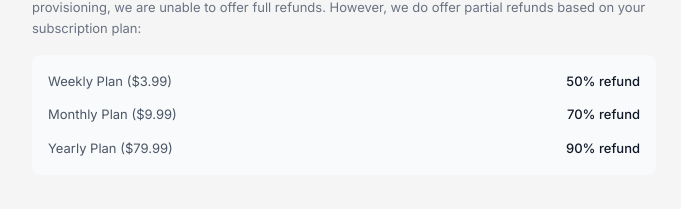
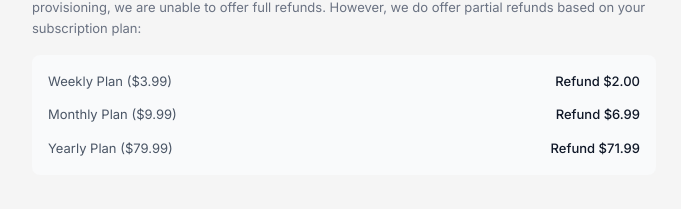
Before and after one commit to Qroid/Qsync, a React (Vite) app: page /refund in a window 1280 px wide. Shown: the part 380-589 px from the top of the page, without its empty margins (296-977 px from the left). Built offline with nearby package versions, Linux system fonts and the light colour scheme; no server answers.

Commit message:
Show actual refund amounts

```diff
--- a/src/pages/Refund.jsx
+++ b/src/pages/Refund.jsx
@@ -30,15 +30,15 @@ export function Refund() {
               <div className="space-y-3">
                 <div className="flex justify-between items-center">
                   <span className="text-gray-600">Weekly Plan ($3.99)</span>
-                  <span className="font-medium text-gray-900">50% refund</span>
+                  <span className="font-medium text-gray-900">Refund $2.00</span>
                 </div>
                 <div className="flex justify-between items-center">
                   <span className="text-gray-600">Monthly Plan ($9.99)</span>
-                  <span className="font-medium text-gray-900">70% refund</span>
+                  <span className="font-medium text-gray-900">Refund $6.99</span>
                 </div>
                 <div className="flex justify-between items-center">
                   <span className="text-gray-600">Yearly Plan ($79.99)</span>
-                  <span className="font-medium text-gray-900">90% refund</span>
+                  <span className="font-medium text-gray-900">Refund $71.99</span>
                 </div>
               </div>
             </div>
```
